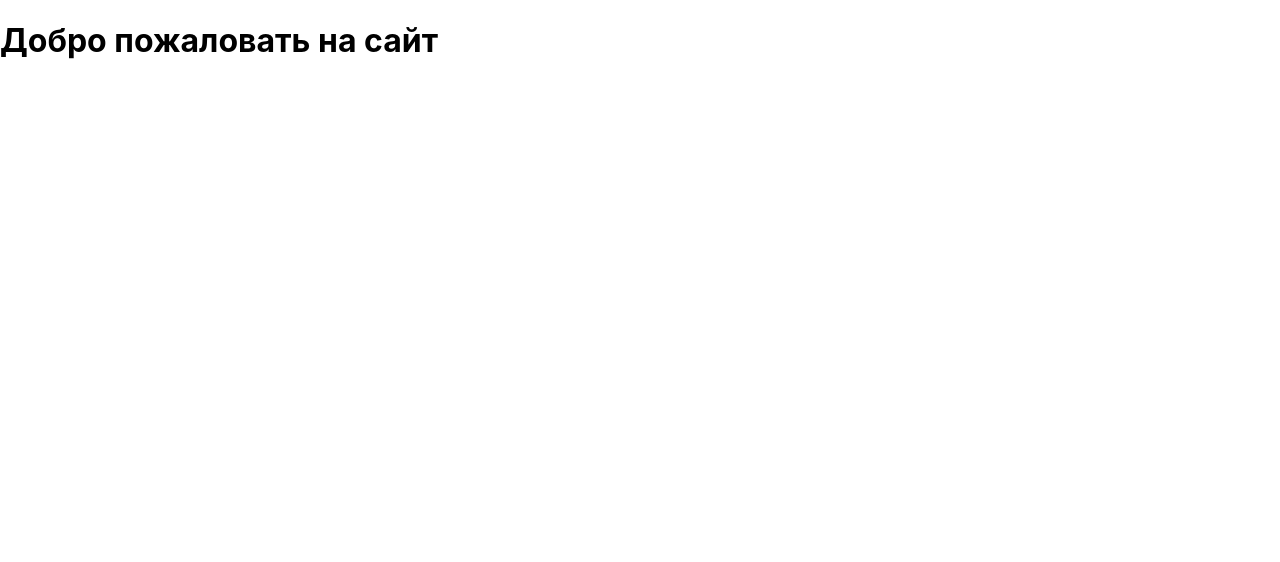
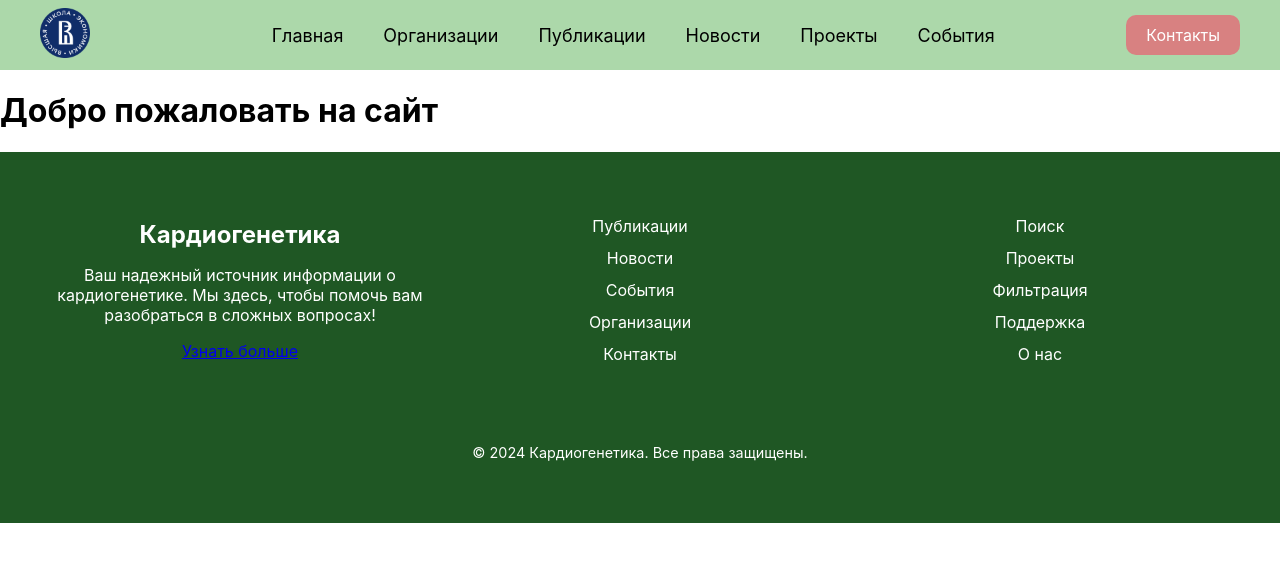
Before and after one commit to Dmitry-Alekseev01/course-project-consortium-website-Dima, a React (Create React App) app in the folder my-app/: page / in a window 1280 px wide. Shown: the top 562 px of the page. Built offline with nearby package versions, Linux system fonts and the light colour scheme.

Commit message:
Фронт продолжат

```diff
--- a/my-app/src/components/Navbar/Navbar.jsx
+++ b/my-app/src/components/Navbar/Navbar.jsx
@@ -15,6 +15,9 @@ const Navbar = () => {
           <span className="bar"></span>
         </div>
         <ul className="nav-menu">
+          <li className="nav-item">
+            <a href="/" className="nav-link">Главная</a>
+          </li>
           <li className="nav-item">
             <a href="/organisations" className="nav-link">Организации</a>
           </li>
--- a/my-app/src/pages/Events/Events.jsx
+++ b/my-app/src/pages/Events/Events.jsx
@@ -1,2 +1,21 @@
-const Events = () => <div className="content"><h1>События</h1></div>;
+// const Events = () => <div className="content"><h1>События</h1></div>;
+// export default Events;
+
+import React from "react";
+
+import Navbar from "../../components/Navbar/Navbar";
+import Footer from "../../components/Footer/Footer";
+
+const Events = () => {
+  return (
+    <div>
+      <Navbar />
+      <div className="page">
+      <h1>События</h1>
+      </div>
+      <Footer />
+    </div>
+  );
+};
+
 export default Events;
--- a/my-app/src/pages/Home/Home.jsx
+++ b/my-app/src/pages/Home/Home.jsx
@@ -1,2 +1,21 @@
-const Home = () => <div className="content"><h1>Добро пожаловать на сайт</h1></div>;
+// const Home = () => <div className="content"><h1>Добро пожаловать на сайт</h1></div>;
+// export default Home;
+
+import React from "react";
+
+import Navbar from "../../components/Navbar/Navbar";
+import Footer from "../../components/Footer/Footer";
+
+const Home = () => {
+  return (
+    <div>
+      <Navbar />
+      <div className="page">
+      <h1>Добро пожаловать на сайт</h1>
+      </div>
+      <Footer />
+    </div>
+  );
+};
+
 export default Home;
--- a/my-app/src/pages/News/News.jsx
+++ b/my-app/src/pages/News/News.jsx
@@ -11,6 +11,7 @@ const News = () => {
     <div>
       <Navbar />
       <div className="page">
+      <h1>Новости</h1>
       </div>
       <Footer />
     </div>
--- a/my-app/src/pages/Projects/Projects.jsx
+++ b/my-app/src/pages/Projects/Projects.jsx
@@ -1,2 +1,21 @@
-const Projects = () => <div className="content"><h1>Проекты</h1></div>;
+// const Projects = () => <div className="content"><h1>Проекты</h1></div>;
+// export default Projects;
+
+import React from "react";
+
+import Navbar from "../../components/Navbar/Navbar";
+import Footer from "../../components/Footer/Footer";
+
+const Projects = () => {
+  return (
+    <div>
+      <Navbar />
+      <div className="page">
+      <h1>Проекты</h1>
+      </div>
+      <Footer />
+    </div>
+  );
+};
+
 export default Projects;
--- a/my-app/src/pages/Publications/Publications.jsx
+++ b/my-app/src/pages/Publications/Publications.jsx
@@ -1,2 +1,21 @@
-const Publications = () => <div className="content"><h1>Публикации</h1></div>;
+// const Publications = () => <div className="content"><h1>Публикации</h1></div>;
+// export default Publications;
+
+import React from "react";
+
+import Navbar from "../../components/Navbar/Navbar";
+import Footer from "../../components/Footer/Footer";
+
+const Publications = () => {
+  return (
+    <div>
+      <Navbar />
+      <div className="page">
+      <h1>Публикации</h1>
+      </div>
+      <Footer />
+    </div>
+  );
+};
+
 export default Publications;
```
